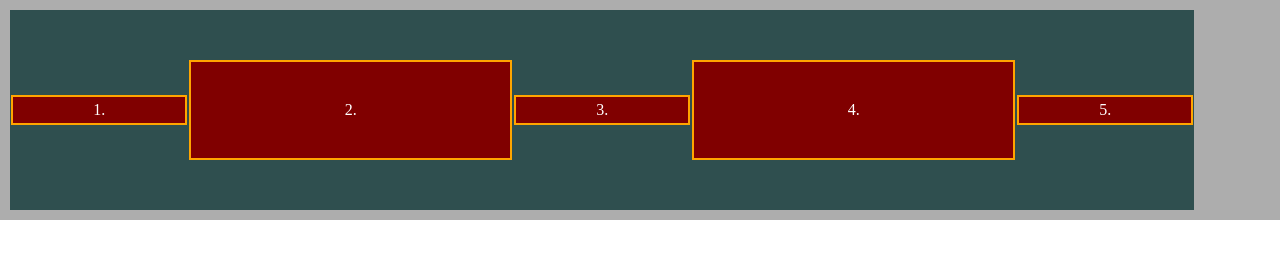
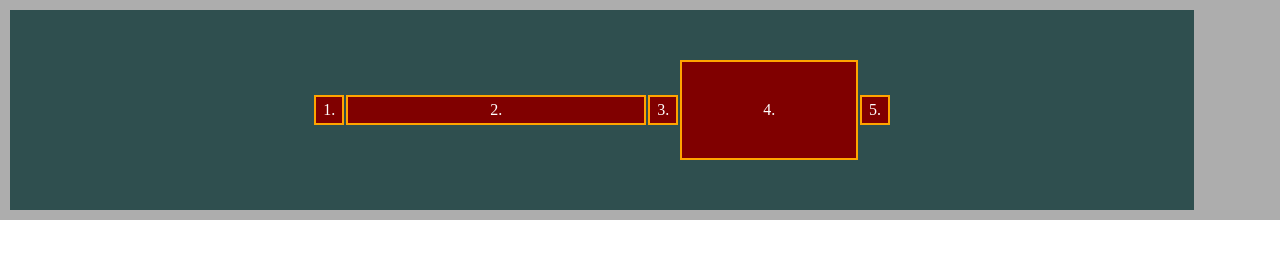
Before and after one commit to diminako/flexbox-tutorial, a plain HTML site: page index.html in a window 1280 px wide. Drawn offline with Linux system fonts and the light colour scheme.

Commit message:
added flex-basis/grow/shrink

```diff
--- a/assets/style.css
+++ b/assets/style.css
@@ -39,15 +39,15 @@
     margin: 1px;
     border: 2px solid orange;
 
-    flex-grow: 1;
-
     display: flex;
     justify-content: center;
     align-items: center;
 }
 
-.i2,
+.i2 {
+    flex: 0 1 300px;
+}
 .i4 {
     height: 100px;
-    flex-grow: 2;
+    flex-basis: 15%;
 }
```
Also changed, not shown: assets/img/flex-basis.png (added), assets/img/flex-general.png (added), 1 other file.
